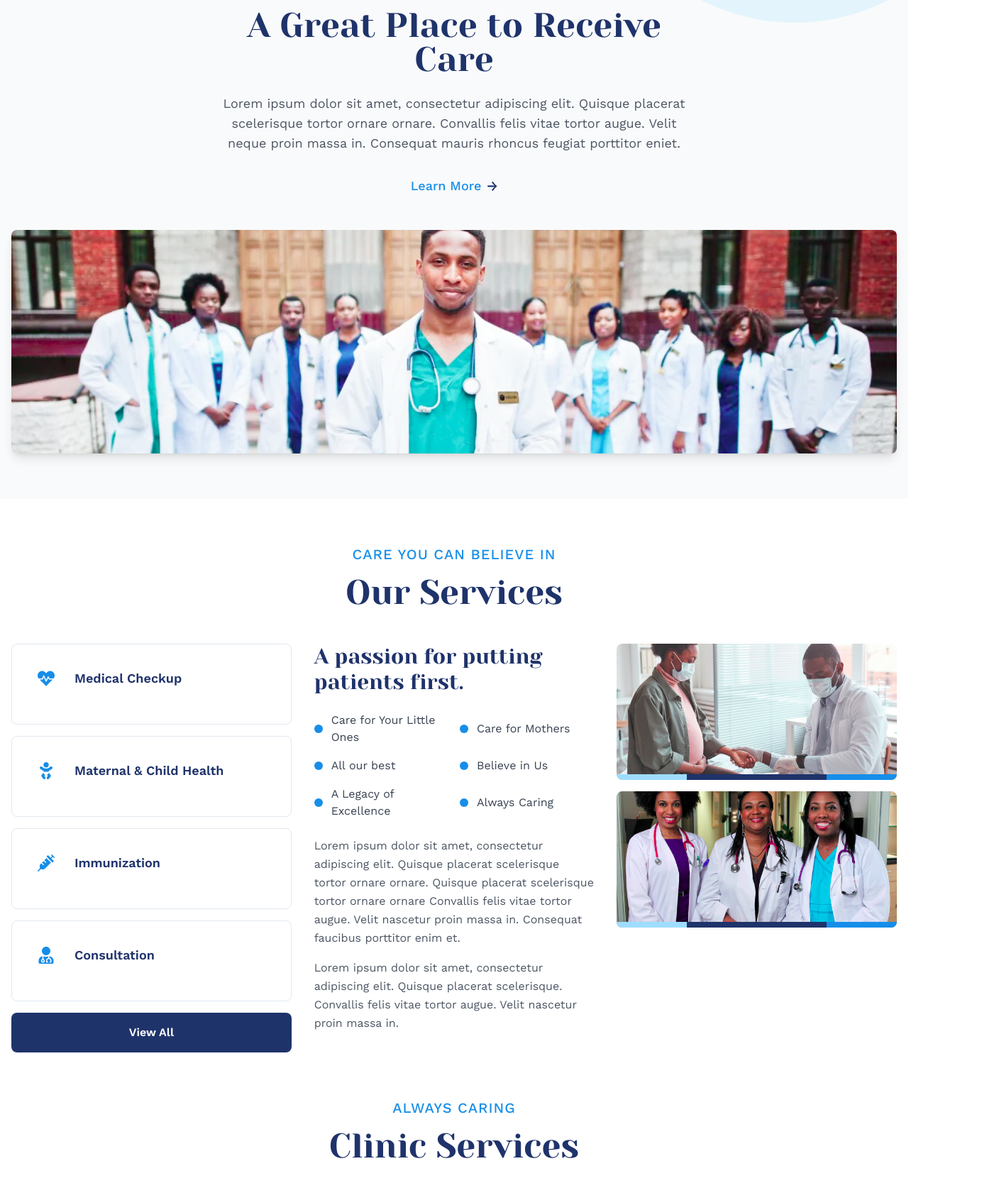
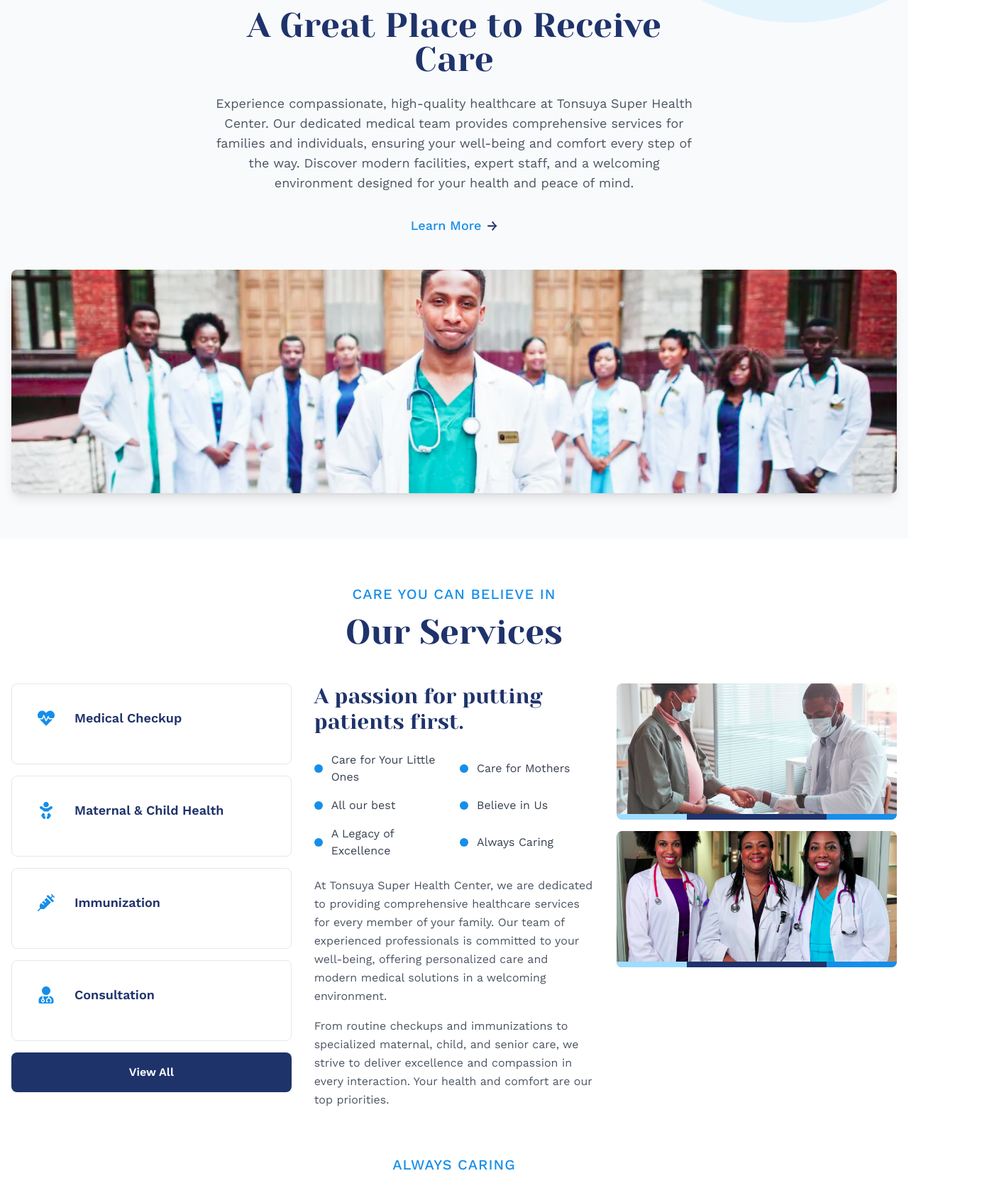
Before and after one commit to daniellejoshua/ClinicSystem, a React (Vite) app: page / in a window 1280 px wide. Shown: the part 920-2594 px from the top of the page at 71% size, 1408 px wide, since content can reach past the window. Built offline with nearby package versions, Linux system fonts and the light colour scheme; no server answers.

Commit message:
remove the tet placeholders (lorem ipsim) and improve the ui on small screens in home pages

```diff
--- a/src/client/components/HeroSection2.jsx
+++ b/src/client/components/HeroSection2.jsx
@@ -14,10 +14,12 @@
             A Great Place to Receive Care
           </h2>
           <p className="text-gray-600 font-worksans text-base md:text-lg max-w-2xl leading-relaxed mb-8">
-            Lorem ipsum dolor sit amet, consectetur adipiscing elit. Quisque
-            placerat scelerisque tortor ornare ornare. Convallis felis vitae
-            tortor augue. Velit neque proin massa in. Consequat mauris rhoncus
-            feugiat porttitor eniet.
+            Experience compassionate, high-quality healthcare at Tonsuya Super
+            Health Center. Our dedicated medical team provides comprehensive
+            services for families and individuals, ensuring your well-being and
+            comfort every step of the way. Discover modern facilities, expert
+            staff, and a welcoming environment designed for your health and
+            peace of mind.
           </p>
           <Link to="/about">
             <button className="text-secondary font-worksans font-medium text-lg hover:text-accent/80 transition-colors flex items-center gap-2">
--- a/src/client/components/OurServices.jsx
+++ b/src/client/components/OurServices.jsx
@@ -48,27 +48,28 @@
   };
 
   return (
-    <section className="w-screen py-16 bg-white relative overflow-hidden">
-      {/* Decorative circles - made more visible */}
-      <div className="absolute -left-32 top-20 w-64 h-64 bg-primary rounded-full opacity-20 -z-10"></div>
-      <div className="absolute -right-32 -bottom-32 w-96 h-96 bg-secondary rounded-full opacity-25 -z-10"></div>
-      <div className="absolute left-1/2 -top-16 w-32 h-32 bg-accent rounded-full opacity-30 -z-10"></div>
-      <div className="absolute right-1/4 top-10 w-20 h-20 bg-primary rounded-full opacity-15 -z-10"></div>
+    <section className="w-full py-10 md:py-16 bg-white dark:bg-gray-900 relative overflow-hidden">
+      {/* Decorative circles - improved for responsiveness */}
+      <div className="absolute -left-32 top-20 w-40 h-40 md:w-64 md:h-64 bg-primary rounded-full opacity-20 -z-10"></div>
+      <div className="absolute -right-32 -bottom-32 w-56 h-56 md:w-96 md:h-96 bg-secondary rounded-full opacity-25 -z-10"></div>
+      <div className="absolute left-1/2 -top-16 w-20 h-20 md:w-32 md:h-32 bg-accent rounded-full opacity-30 -z-10"></div>
+      <div className="absolute right-1/4 top-10 w-12 h-12 md:w-20 md:h-20 bg-primary rounded-full opacity-15 -z-10"></div>
 
-      <div className="max-w-7xl mx-auto px-4">
+      <div className="max-w-7xl mx-auto px-2 sm:px-4">
         {/* Header */}
-        <div className="text-center mb-12">
-          <p className="text-lg md:text-xl text-secondary font-worksans font-medium uppercase tracking-wider mb-4">
+        <div className="text-center mb-8 md:mb-12">
+          <p className="text-base sm:text-lg md:text-xl text-secondary font-worksans font-medium uppercase tracking-wider mb-2 md:mb-4">
             CARE YOU CAN BELIEVE IN
           </p>
-          <h2 className="text-3xl md:text-4xl lg:text-5xl text-primary font-yeseva mb-8">
+          <h2 className="text-2xl sm:text-3xl md:text-4xl lg:text-5xl text-primary font-yeseva mb-4 md:mb-8">
             Our Services
           </h2>
         </div>
 
         {/* Mobile Version - Service Cards Only */}
-        <div className="block lg:hidden mb-16">
-          <div className="space-y-4">
+        {/* Mobile & Tablet Version - Service Cards Only */}
+        <div className="block lg:hidden mb-10 md:mb-16">
+          <div className="grid grid-cols-1 sm:grid-cols-2 gap-4">
             {/* Medical Checkup Card */}
             <div
               onClick={() => handleServiceClick("Medical Checkup")}
@@ -142,7 +143,7 @@
         </div>
 
         {/* Desktop Version - Full 3-Column Layout */}
-        <div className="hidden lg:grid lg:grid-cols-3 gap-8 mb-16">
+        <div className="hidden lg:grid lg:grid-cols-3 gap-6 xl:gap-8 mb-16">
           {/* Left Column - Service Cards */}
           <div className="space-y-4">
             {/* Medical Checkup Card */}
@@ -262,16 +263,17 @@
             {/* Description Paragraphs */}
             <div className="space-y-4">
               <p className="text-gray-600 font-worksans leading-relaxed">
-                Lorem ipsum dolor sit amet, consectetur adipiscing elit. Quisque
-                placerat scelerisque tortor ornare ornare. Quisque placerat
-                scelerisque tortor ornare ornare Convallis felis vitae tortor
-                augue. Velit nascetur proin massa in. Consequat faucibus
-                porttitor enim et.
+                At Tonsuya Super Health Center, we are dedicated to providing
+                comprehensive healthcare services for every member of your
+                family. Our team of experienced professionals is committed to
+                your well-being, offering personalized care and modern medical
+                solutions in a welcoming environment.
               </p>
               <p className="text-gray-600 font-worksans leading-relaxed">
-                Lorem ipsum dolor sit amet, consectetur adipiscing elit. Quisque
-                placerat scelerisque. Convallis felis vitae tortor augue. Velit
-                nascetur proin massa in.
+                From routine checkups and immunizations to specialized maternal,
+                child, and senior care, we strive to deliver excellence and
+                compassion in every interaction. Your health and comfort are our
+                top priorities.
               </p>
             </div>
           </div>
@@ -313,18 +315,18 @@
         </div>
 
         {/* Clinic Services Header */}
-        <div className="text-center mb-12">
-          <p className="text-lg md:text-xl text-secondary font-worksans font-medium uppercase tracking-wider mb-4">
+        <div className="text-center mb-8 md:mb-12">
+          <p className="text-base sm:text-lg md:text-xl text-secondary font-worksans font-medium uppercase tracking-wider mb-2 md:mb-4">
             ALWAYS CARING
           </p>
-          <h2 className="text-3xl md:text-4xl lg:text-5xl text-primary font-yeseva mb-8">
+          <h2 className="text-2xl sm:text-3xl md:text-4xl lg:text-5xl text-primary font-yeseva mb-4 md:mb-8">
             Clinic Services
           </h2>
         </div>
 
         {/* Mobile Clinic Services - 2 Column Grid with Cards */}
         <div className="block lg:hidden">
-          <div className="grid grid-cols-2 gap-4 mb-6">
+          <div className="grid grid-cols-2 sm:grid-cols-3 gap-4 mb-6">
             {/* Medical Checkup */}
             <div
               onClick={() => handleServiceClick("Medical Checkup")}
@@ -416,7 +418,7 @@
         </div>
 
         {/* Desktop Services Grid - 4 Column Layout */}
-        <div className="hidden lg:grid lg:grid-cols-4 gap-6">
+        <div className="hidden lg:grid lg:grid-cols-4 gap-4 xl:gap-6">
           {/* Medical Checkup - Featured */}
           <div
             onClick={() => handleServiceClick("Medical Checkup")}
--- a/src/client/pages/AboutUs.jsx
+++ b/src/client/pages/AboutUs.jsx
@@ -18,23 +18,20 @@
           }}
         ></div>
 
-        {/* Custom Rectangle Overlay - #BEBEBE */}
-        <div
-          className="absolute inset-0"
-          style={{ backgroundColor: "#BEBEBE", opacity: 0.5 }}
-        ></div>
+        {/* Primary Overlay */}
+        <div className="absolute inset-0 bg-primary/70"></div>
 
         {/* Content */}
         <div className="relative h-full flex flex-col justify-center max-w-7xl mx-auto px-4">
           {/* Breadcrumb */}
-          <div className="flex items-center gap-2 text-primary mb-4">
+          <div className="flex items-center gap-2 text-white mb-4">
             <span className="font-worksans">Home</span>
             <span>/</span>
             <span className="font-worksans">About</span>
           </div>
 
           {/* Main Title */}
-          <h1 className="text-5xl md:text-6xl lg:text-7xl font-yeseva text-primary mb-6">
+          <h1 className="text-5xl md:text-6xl lg:text-7xl font-yeseva text-white mb-6">
             About us
           </h1>
         </div>
--- a/src/client/pages/Contact.jsx
+++ b/src/client/pages/Contact.jsx
@@ -47,12 +47,12 @@
         ></div>
 
         {/* White Rectangle Overlay - 50% Opacity */}
-        <div className="absolute inset-0 bg-white/50"></div>
+        <div className="absolute inset-0 bg-primary/60"></div>
 
         {/* Content */}
         <div className="relative h-full flex flex-col justify-center max-w-7xl mx-auto px-4">
           {/* Breadcrumb */}
-          <div className="flex items-center gap-2 text-primary mb-4">
+          <div className="flex items-center gap-2 text-primary mb-4  text-white">
             <button
               onClick={() => navigate("/")}
               className="font-worksans hover:text-accent transition-colors"
@@ -60,11 +60,11 @@
               Home
             </button>
             <span>/</span>
-            <span className="font-worksans">Contact</span>
+            <span className="font-worksans ">Contact</span>
           </div>
 
           {/* Main Title */}
-          <h1 className="text-5xl md:text-6xl lg:text-7xl font-yeseva text-primary mb-6">
+          <h1 className="text-5xl md:text-6xl lg:text-7xl font-yeseva text-primary mb-6 text-white">
             Our Contacts
           </h1>
         </div>
--- a/src/client/pages/Home.jsx
+++ b/src/client/pages/Home.jsx
@@ -6,7 +6,7 @@
 
 export default function Home() {
   return (
-    <div>
+    <div className="w-full lg:overflow-x-hidden">
       <HeroSection />
       <HeroSection2 />
       <OurServices />
--- a/src/client/pages/Services.jsx
+++ b/src/client/pages/Services.jsx
@@ -156,13 +156,13 @@
           }}
         ></div>
 
-        {/* White Rectangle Overlay - 50% Opacity */}
-        <div className="absolute inset-0 bg-white/50"></div>
+        {/* Primary Overlay */}
+        <div className="absolute inset-0 bg-primary/60"></div>
 
         {/* Content */}
         <div className="relative h-full flex flex-col justify-center max-w-7xl mx-auto px-4">
           {/* Breadcrumb */}
-          <div className="flex items-center gap-2 text-primary mb-4">
+          <div className="flex items-center gap-2 text-white mb-4">
             <button
               onClick={() => navigate("/")}
               className="font-worksans hover:text-accent transition-colors"
@@ -174,7 +174,7 @@
           </div>
 
           {/* Main Title */}
-          <h1 className="text-5xl md:text-6xl lg:text-7xl font-yeseva text-primary mb-6">
+          <h1 className="text-5xl md:text-6xl lg:text-7xl font-yeseva text-white mb-6">
             Our Services
           </h1>
         </div>
```
Also changed, not shown: src/client/components/HeroSection.jsx (+16 -2 lines).
